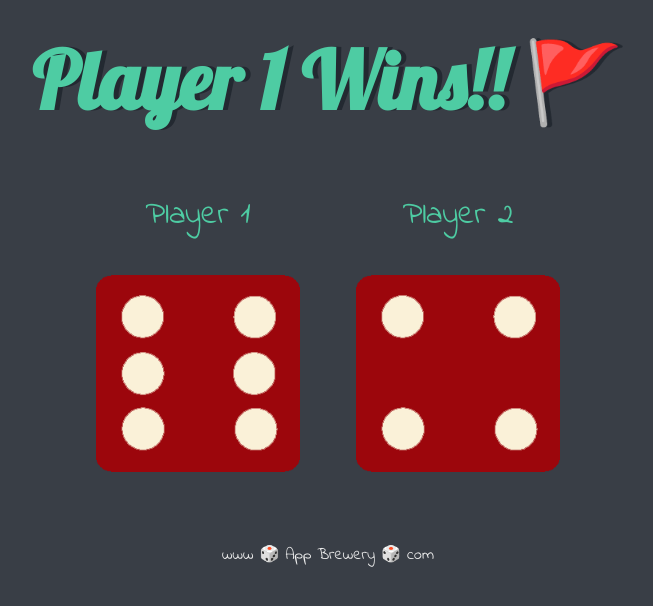
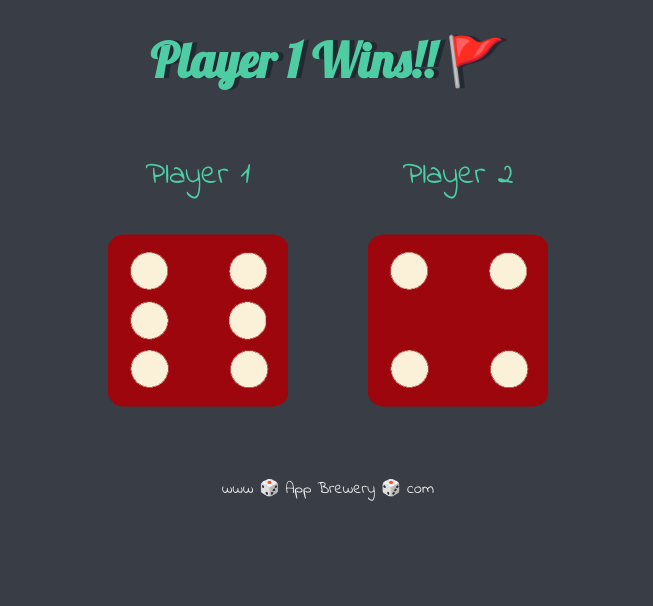
Before and after one commit to reddyakanksha98/dicegame, a plain HTML site: page index.html in a window 1280 px wide. Shown: the whole page, without its empty margins (312-965 px from the left). Drawn offline with Linux system fonts and the light colour scheme.

Commit message:
Update styles.css

```diff
--- a/styles.css
+++ b/styles.css
@@ -18,7 +18,7 @@ h1 {
   margin: 30px;
   font-family: 'Lobster', cursive;
   text-shadow: 5px 0 #232931;
-  font-size: 5rem;
+  font-size: 3rem;
   color: #4ECCA3;
 }
 
@@ -29,7 +29,7 @@ p {
 }
 
 img {
-  width: 80%;
+  width: 70%;
 }
 
 footer {
```
